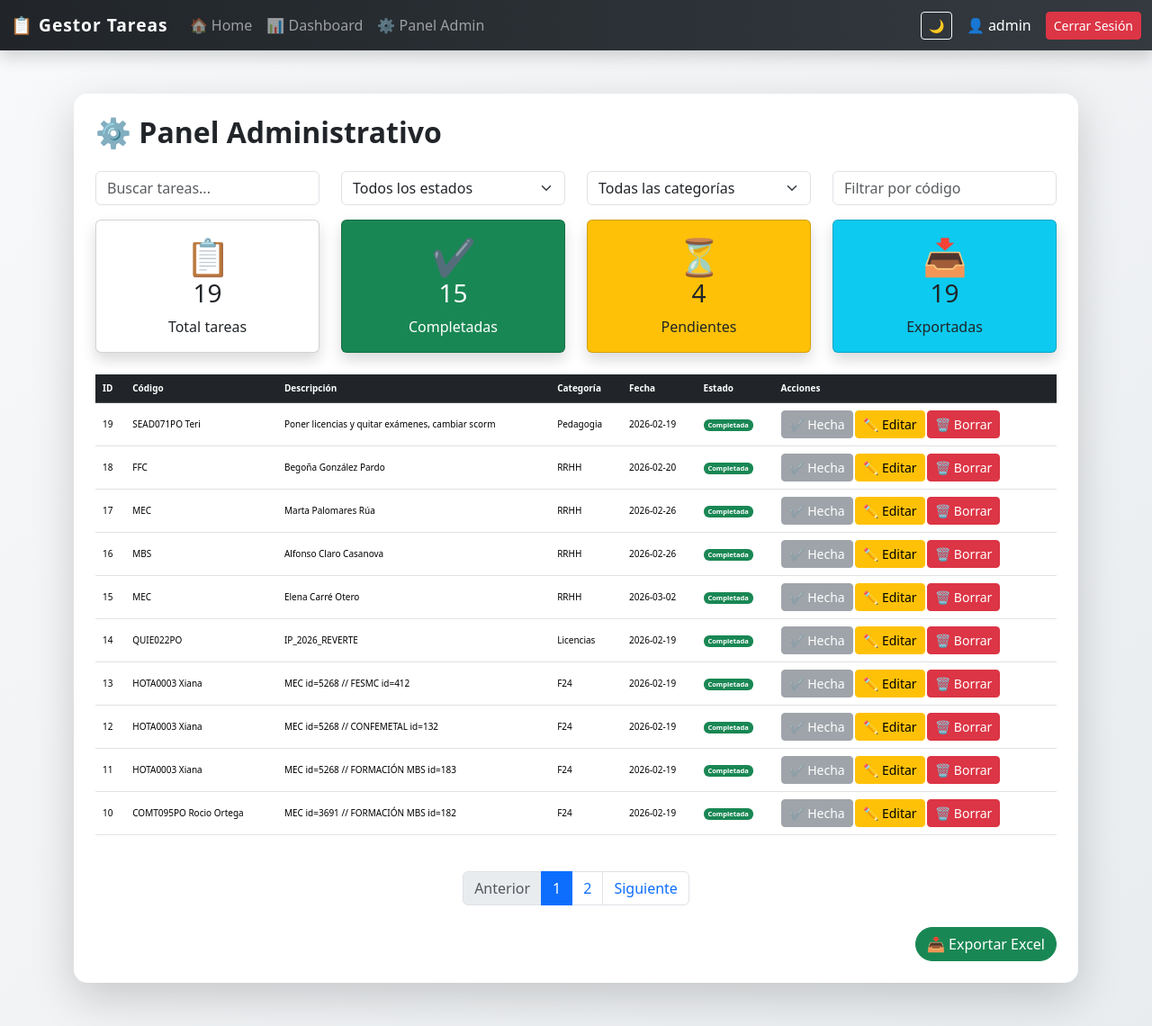
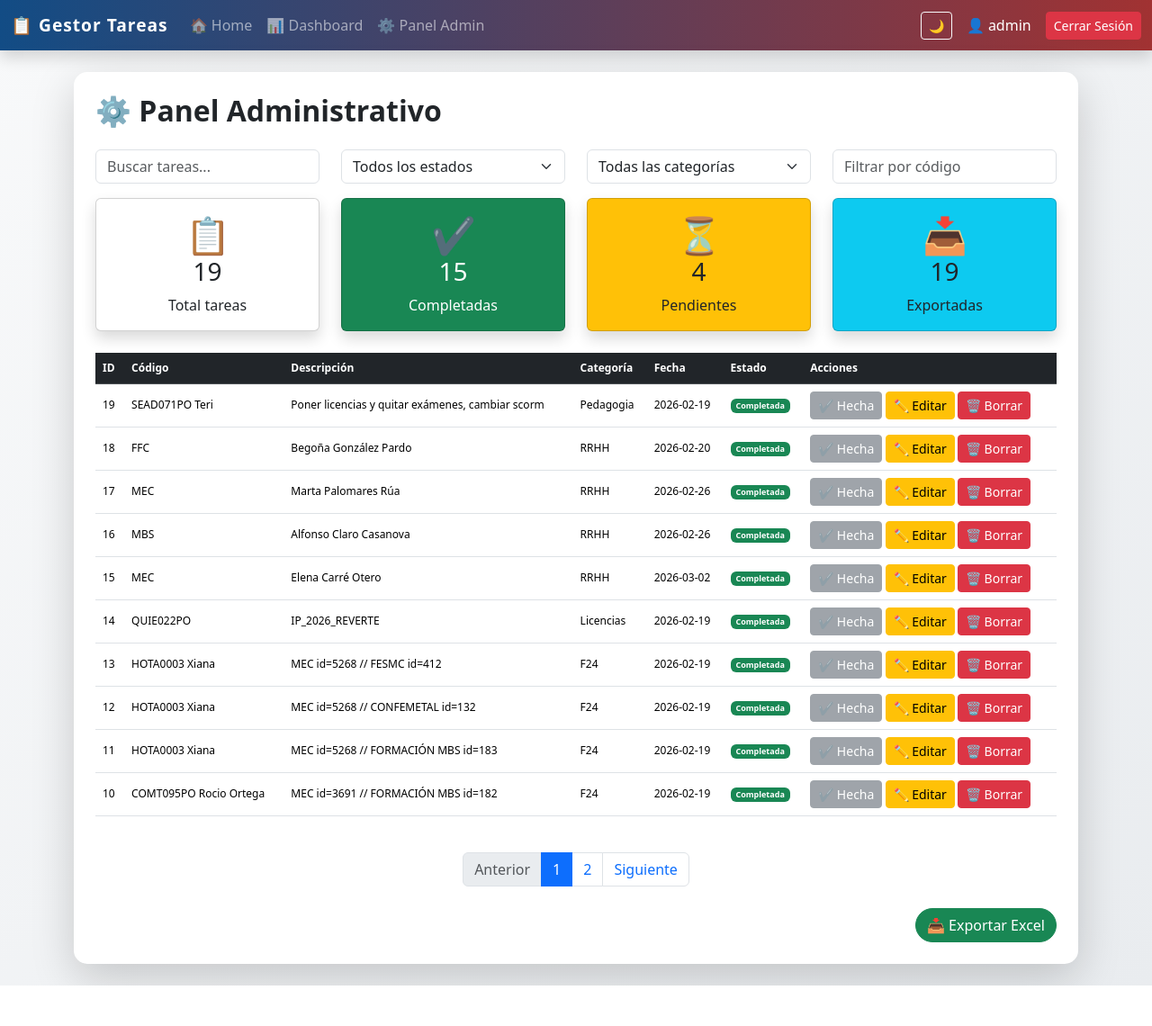
Before and after one commit to Ricardogaristo/mi-proyecto-python, a Flask app: page /admin in a window 1280 px wide. Shown: the whole page at 90% size. After the commit the page ends 1095 px from the top, so only its background shows below. Run offline with Flask 3, Linux system fonts and the light colour scheme; a user stored in the database is signed in; data comes from the database, SQL or seed files in the repository; both versions use the stored data as it was after the commit.

Commit message:
font-size:12px y cambio en el tamaño del form

```diff
--- a/templates/base.html
+++ b/templates/base.html
@@ -19,10 +19,10 @@
         .table-responsive {
             overflow-x: auto;
             -webkit-overflow-scrolling: touch;
-            font-size: 10px;
+            font-size: 12px;
         }
         .navbar {
-            background: linear-gradient(90deg, #212529, #343a40);
+            background: linear-gradient(90deg, #124c85, #a13232);
         }
 
         .navbar-brand {
@@ -116,7 +116,7 @@
 </nav>
 
 <!-- CONTENIDO PRINCIPAL -->
-<div class="container my-5">
+<div class="container my-4">
 
     <div class="card shadow-lg main-card animate__animated animate__fadeInUp">
         <div class="card-body p-4">
```
Also changed, not shown: tareas.db, 1 other file.
